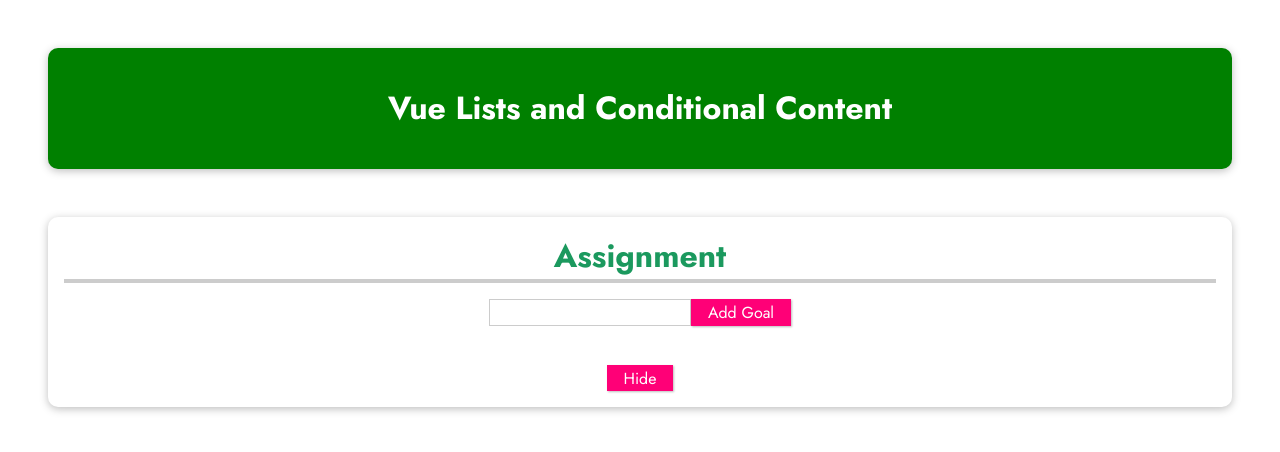
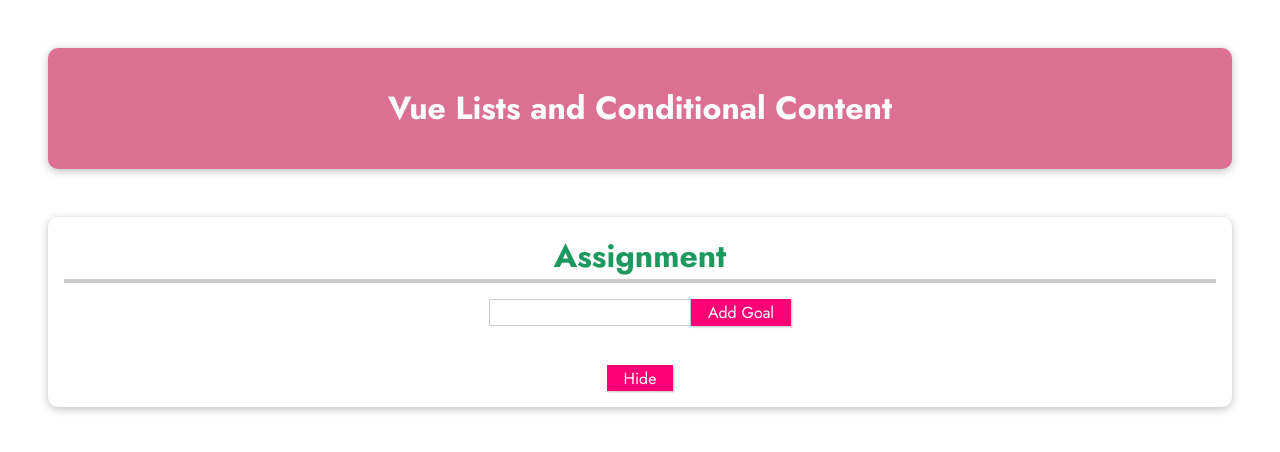
Before and after one commit to Emberga/Emberga_Lesson3-RenderingConditionalContent-Lists, a plain HTML site: page index.html in a window 1280 px wide. Drawn offline with nearby package versions, Linux system fonts and the light colour scheme.

Commit message:
Change header background color from green to palevioletred

```diff
--- a/assets/css/styles.css
+++ b/assets/css/styles.css
@@ -15,7 +15,7 @@ header {
     margin: 3rem;
     border-radius: 10px;
     padding: 1rem;
-    background-color: green;
+    background-color: palevioletred;
     color: white;
     text-align: center;
 }
```
